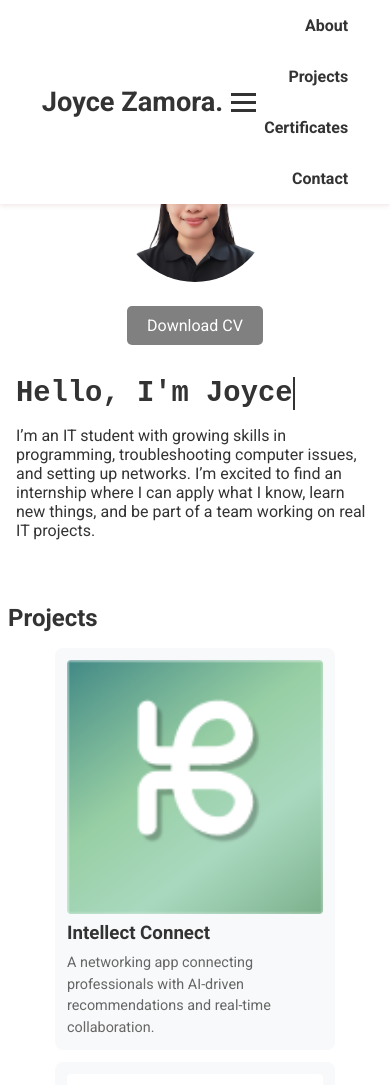
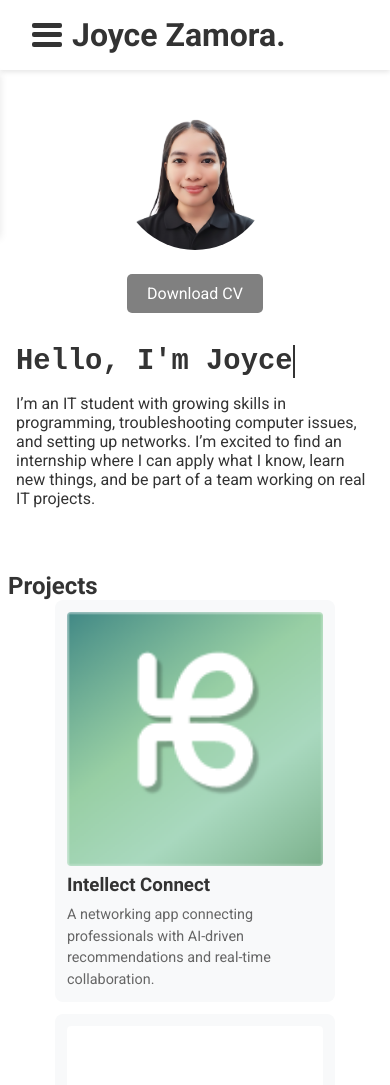
Before and after one commit to Jaiyanavida/MyPortfolio, a plain HTML site: page index.html in a window 390 px wide. Shown: the top 1085 px of the page. Drawn offline with Linux system fonts and the light colour scheme.

Commit message:
changes is html and css

```diff
--- a/index.html
+++ b/index.html
@@ -8,32 +8,32 @@
   <link href="https://fonts.googleapis.com/css2?family=Roboto:wght@400;700&display=swap" rel="stylesheet"/>
 
 </head>
-<body style="padding-top: 100px; margin: 0;">
+<body style="padding-top: 50px; margin: 0;">
 
- <header style="position: fixed; top: 0; left: 0; width: 100%; background-color: white; z-index: 1000; padding: 1rem 0; box-shadow: 0 2px 5px rgba(133, 43, 43, 0.1);">
-  <div style="display: flex; justify-content: space-between; align-items: center; padding: 0 1rem; max-width: 1200px; margin: 0 auto; flex-wrap: wrap;">
-
-    <h1 style="margin: 0; font-size: 1.7rem;">Joyce Zamora.</h1>
-
-    <!-- Hamburger Button -->
-    <button id="hamburger" style="display: none; background: none; border: none; cursor: pointer; padding: 0.5rem; z-index: 1001;">
-      <span style="display: block; width: 25px; height: 3px; background: #333; margin: 5px 0;"></span>
-      <span style="display: block; width: 25px; height: 3px; background: #333; margin: 5px 0;"></span>
-      <span style="display: block; width: 25px; height: 3px; background: #333; margin: 5px 0;"></span>
-    </button>
+<header class="header">
+  <div class="header-container">
+    <!-- Hamburger + Logo -->
+    <div class="logo-container">
+      <button class="hamburger" aria-label="Toggle navigation">
+        <span></span>
+        <span></span>
+        <span></span>
+      </button>
+      <h1 class="logo">Joyce Zamora.</h1>
+    </div>
 
     <!-- Navigation -->
-    <nav id="nav" style="flex: 1; text-align: right;">
-      <ul style="list-style: none; padding: 0; margin: 0; display: flex; justify-content: center; gap: 2rem; flex-wrap: wrap;">
-        <li><a href="#about" style="text-decoration: none; color: #333; font-weight: bold;">About</a></li>
-        <li><a href="#projects" style="text-decoration: none; color: #333; font-weight: bold;">Projects</a></li>
-        <li><a href="#certificates" style="text-decoration: none; color: #333; font-weight: bold;">Certificates</a></li>
-        <li><a href="#contact" style="text-decoration: none; color: #333; font-weight: bold;">Contact</a></li>
+    <nav class="nav">
+      <ul>
+        <li><a href="#about">About</a></li>
+        <li><a href="#projects">Projects</a></li>
+        <li><a href="#certificates">Certificates</a></li>
+        <li><a href="#contact">Contact</a></li>
       </ul>
     </nav>
-
   </div>
 </header>
+
 
 
   <section id="about" class="hero" style="display: flex; align-items: center; justify-content: center; flex-wrap: wrap; gap: 2rem;">
@@ -233,31 +233,15 @@
 
   <!-- JavaScript for Hamburger Menu Toggle -->
   <script>
-    const hamburger = document.getElementById('hamburger');
-    const nav = document.getElementById('nav');
+  const hamburger = document.querySelector('.hamburger');
+  const nav = document.querySelector('header nav');
 
-    hamburger.addEventListener('click', () => {
-      nav.classList.toggle('active');
-      hamburger.classList.toggle('active'); // Optional: Animate hamburger to X
-    });
+  hamburger.addEventListener('click', () => {
+    nav.classList.toggle('active');
+    hamburger.classList.toggle('open'); // Optional: animate hamburger
+  });
+</script>
 
-    // Close menu when a link is clicked (mobile UX)
-    const navLinks = nav.querySelectorAll('a');
-    navLinks.forEach(link => {
-      link.addEventListener('click', () => {
-        nav.classList.remove('active');
-        hamburger.classList.remove('active');
-      });
-    });
-
-    // Optional: Close menu on window resize (if switching to desktop)
-    window.addEventListener('resize', () => {
-      if (window.innerWidth > 768) {
-        nav.classList.remove('active');
-        hamburger.classList.remove('active');
-      }
-    });
-  </script>
 
 </body>
 </html>
--- a/style.css
+++ b/style.css
@@ -22,51 +22,87 @@ body {
   font-family: 'Roboto', sans-serif;
   background-color: #fff;
   color: var(--text-dark);
+  padding-top: 100px; /* Adjust for fixed header */
+}
+
+/* ========== HEADER & NAV ========== */
+header {
+  position: fixed;
+  top: 0;
+  left: 0;
+  width: 100%;
+  background-color: white;
+  z-index: 1000;
+  padding: 1rem 2rem;
+  box-shadow: var(--shadow);
+}
+
+.header-container {
+  display: flex;
+  align-items: center;
+  justify-content: space-between; /* Logo/hamburger left, nav right */
+  max-width: 1200px;
+  margin: 0 auto;
+  gap: 1rem;
+}
+
+.logo-container {
+  display: flex;
+  align-items: center;
+  gap: 10px; /* Space between hamburger and logo */
+}
+
+.logo {
+  font-size: 2rem;
   margin: 0;
+}
+
+/* Hamburger */
+.hamburger {
+  display: none; /* Desktop hidden */
+  flex-direction: column;
+  justify-content: space-around;
+  width: 30px;
+  height: 29px;
+  background: transparent;
+  border: none;
+  cursor: pointer;
   padding: 0;
 }
 
-/* ========== HEADER & NAV ========== */
-@media (max-width: 768px) {
-  #hamburger {
-    display: block !important;
-  }
-
-  #nav ul {
-    flex-direction: column;
-    gap: 1rem;
-    background: white;
-    width: 100%;
-    padding: 1rem 0;
-  }
+.hamburger span {
+  display: block;
+  width: 100%;
+  height: 5px;
+  background-color: var(--primary-color);
+  border-radius: 2px;
+  transition: all 0.3s ease;
 }
 
-/* Fixed Header */
-header {
-    display: flex;
-    align-items: center;
-    justify-content: space-between;
-    flex-wrap: wrap;       /* allows items to move on small screens */
+.hamburger.open span:nth-child(1) {
+  transform: rotate(45deg) translate(5px, 5px);
 }
 
-header h1 {
-  margin: 0;
-  font-size: 2rem;
+.hamburger.open span:nth-child(2) {
+  opacity: 0;
 }
 
+.hamburger.open span:nth-child(3) {
+  transform: rotate(-45deg) translate(5px, -5px);
+}
+
+/* Navigation */
 header nav ul {
   list-style: none;
+  display: flex;
+  gap: 2rem;
+  margin: 0.5rem 0 0 0;
   padding: 0;
-  margin: 0.5rem 0 0 0;
-  display: flex;
-  justify-content: center;
-  gap: 2rem;
-  flex-wrap: wrap;
 }
 
 header nav a {
   text-decoration: none;
-  color: #333;
+  color: var(--primary-color);
   font-weight: bold;
   transition: color 0.3s;
 }
@@ -75,18 +111,33 @@ header nav a:hover {
   color: #007bff;
 }
 
-/* Body Padding */
-body {
-  padding-top: 100px; /* Adjust based on header height */
-  margin: 0;
-  scroll-behavior: smooth; /* Move from html if needed */
+/* Mobile Navigation */
+@media (max-width: 768px) {
+  .hamburger {
+    display: flex;
+  }
+
+  header nav {
+    position: absolute;
+    top: 100%;
+    left: 0;
+    width: 200px;
+    background-color: white;
+    transform: translateX(-100%);
+    transition: transform 0.3s ease;
+    box-shadow: 0 4px 8px rgba(0,0,0,0.1);
+  }
+
+  header nav.active {
+    transform: translateX(0);
+  }
+
+  header nav ul {
+    flex-direction: column;
+    gap: 1rem;
+    padding: 1rem;
+  }
 }
-
-/* Smooth Scrolling for Whole Page */
-html {
-  scroll-behavior: smooth;
-}
-
 
 /* ========== SECTIONS ========== */
 section {
@@ -110,6 +161,23 @@ section {
   margin-bottom: 1rem;
 }
 
+/* Mobile & tablet fix for hero section */
+@media (max-width: 1024px) {
+  #about.hero {
+    flex-direction: column;
+    align-items: center;
+    justify-content: flex-start;
+    padding-top: 50px; /* Push content below fixed header */
+    gap: 1.5rem;
+    text-align: center;
+  }
+
+  #about.hero img {
+    width: 150px;
+    height: 150px;
+  }
+}
+
 .typing-container {
   font-family: monospace;
   font-size: 2rem;
@@ -122,7 +190,7 @@ section {
 
 @keyframes typing {
   from { width: 0 }
-  to { width: 16ch } /* Adjust as needed */
+  to { width: 16ch }
 }
 
 @keyframes blink {
@@ -130,21 +198,19 @@ section {
 }
 
 /* ========== PROJECTS ========== */
-/* Projects Section Styling (Narrower Cards, Constrained Width) */
 #projects {
-  padding: 4rem 1rem; /* Space from header/sections */
-  max-width: 900px; /* Constrains overall section width (adjust if needed) */
-  margin: 0 auto; /* Centers the section */
+  padding: 4rem 1rem;
+  max-width: 900px;
+  margin: 0 auto;
 }
 
 .projects-grid {
   display: flex;
-  flex-wrap: wrap; /* Wraps after ~3 cards */
-  gap: 1rem; /* Tighter space between cards (reduced from 1.5rem) */
-  justify-content: space-around; /* Even spacing; centers 4th card */
-  align-items: flex-start; /* Aligns card tops */
-  padding: 1rem 0; /* Vertical padding */
-  width: 100%; /* Full width of constrained container */
+  flex-wrap: wrap;
+  gap: 1rem;
+  justify-content: space-around;
+  align-items: flex-start;
+  width: 100%;
 }
 
 .project {
@@ -153,11 +219,11 @@ section {
   border-radius: 8px;
   transition: box-shadow 0.3s ease, transform 0.3s ease;
   padding: 1rem;
-  background-color: #f8f9fa; /* Light background */
-  flex: 0 1 calc(30% - 0.7rem); /* Narrower: ~30% width minus gap; allows wrapping after 3 */
-  min-width: 200px; /* Reduced min-width for compactness */
-  max-width: 250px; /* Reduced max-width to prevent stretching */
-  box-sizing: border-box; /* Includes padding in width */
+  background-color: #f8f9fa;
+  flex: 0 1 calc(30% - 0.7rem);
+  min-width: 200px;
+  max-width: 250px;
+  box-sizing: border-box;
 }
 
 .project img {
@@ -175,13 +241,12 @@ section {
 }
 
 .project p {
-  margin: 0.5rem 0 0 0; /* Compact description */
+  margin: 0.5rem 0 0 0;
   color: #666;
   line-height: 1.5;
-  font-size: 0.9rem; /* Slightly smaller text for less height/width */
+  font-size: 0.9rem;
 }
 
-/* Hover Effects */
 .project:hover {
   box-shadow: 0 4px 12px rgba(0, 0, 0, 0.15);
   transform: translateY(-5px);
@@ -195,55 +260,39 @@ section {
   color: #007bff;
 }
 
-/* Responsive: Even Narrower on Tablet/Mobile */
+/* Responsive adjustments */
 @media (max-width: 1024px) {
   #projects {
-    max-width: 700px; /* Tighter on tablets */
+    max-width: 700px;
   }
 
   .project {
-    flex: 0 1 calc(45% - 0.55rem); /* ~2 per row on tablets */
-    min-width: 180px; /* Smaller min */
+    flex: 0 1 calc(45% - 0.55rem);
+    min-width: 180px;
     max-width: 220px;
   }
 }
 
 @media (max-width: 768px) {
   #projects {
-    max-width: 100%; /* Full width on mobile but padded */
-    padding: 2rem 0.5rem; /* Less padding */
+    max-width: 100%;
+    padding: 2rem 0.5rem;
   }
 
   .projects-grid {
-    gap: 0.75rem; /* Even tighter gap */
+    gap: 0.75rem;
     justify-content: center;
   }
 
   .project {
-    flex: none; /* Full width when stacked */
+    flex: none;
     width: 100%;
-    max-width: 280px; /* Limits even on mobile */
-    min-width: auto;
-    padding: 0.75rem; /* Less internal padding */
+    max-width: 280px;
+    padding: 0.75rem;
   }
 }
 
-.download-cv {
-  display: inline-block;
-  padding: 10px 20px;
-  background-color: #007bff;
-  color: white;
-  text-decoration: none;
-  border-radius: 5px;
-  transition: background-color 0.3s;
-}
-
-.download-cv:hover {
-  background-color: #808080;
-}
-
 /* ========== CERTIFICATES ========== */
-/* Certificates Section Styling */
 .certificates-container {
   max-width: 1200px;
   margin: 0 auto;
@@ -251,18 +300,18 @@ section {
 }
 
 .certificates-grid {
-  display: flex; /* Horizontal row by default */
-  flex-wrap: nowrap; /* No wrapping for initial 3 */
-  overflow-x: auto; /* Horizontal scroll if needed on small screens */
+  display: flex;
+  flex-wrap: nowrap;
+  overflow-x: auto;
   gap: 1rem;
-  justify-content: flex-start; /* Left-align the row */
-  padding: 1rem 0; /* Vertical padding */
-  scrollbar-width: thin; /* Slim scrollbar on Firefox */
-  -ms-overflow-style: none; /* Hide scrollbar on IE/Edge */
+  justify-content: flex-start;
+  padding: 1rem 0;
+  scrollbar-width: thin;
+  -ms-overflow-style: none;
 }
 
 .certificates-grid::-webkit-scrollbar {
-  height: 6px; /* Thin horizontal scrollbar on Chrome/Safari */
+  height: 6px;
 }
 
 .certificates-grid::-webkit-scrollbar-track {
@@ -274,12 +323,11 @@ section {
   border-radius: 3px;
 }
 
-/* Expanded State: Switch to Grid for All Certificates */
 .certificates-grid.expanded {
-  flex-wrap: wrap; /* Allow wrapping to multiple rows */
-  overflow-x: visible; /* No scroll needed */
-  justify-content: center; /* Center the grid */
-  display: grid; /* Fallback to grid for better multi-row layout */
+  display: grid;
+  flex-wrap: wrap;
+  overflow-x: visible;
+  justify-content: center;
   grid-template-columns: repeat(auto-fit, minmax(250px, 1fr));
   gap: 1.5rem;
 }
@@ -289,10 +337,10 @@ section {
   border-radius: 8px;
   padding: 1rem;
   text-align: center;
-  box-shadow: 0 2px 5px rgba(0, 0, 0, 0.1);
+  box-shadow: var(--shadow);
   transition: transform 0.3s ease, box-shadow 0.3s ease;
-  flex: 0 0 250px; /* Fixed width for horizontal cards; shrinks on mobile */
-  min-width: 200px; /* Minimum for readability */
+  flex: 0 0 250px;
+  min-width: 200px;
   max-width: 250px;
 }
 
@@ -310,18 +358,15 @@ section {
   font-weight: 500;
 }
 
-/* Hide Extra Certificates Initially */
 .certificate-item.hidden {
   display: none;
 }
 
-/* Hover Effect */
 .certificate-item:hover {
   transform: translateY(-3px);
   box-shadow: 0 4px 12px rgba(0, 0, 0, 0.15);
 }
 
-/* Toggle Button Styling */
 .toggle-btn {
   display: block;
   margin: 2rem auto 0;
@@ -345,34 +390,6 @@ section {
   outline-offset: 2px;
 }
 
-/* Responsive Adjustments */
-@media (max-width: 768px) {
-  .certificates-grid {
-    gap: 0.75rem;
-    padding: 0.5rem;
-  }
-
-  .certificate-item {
-    flex: 0 0 200px; /* Smaller cards on mobile */
-    min-width: 180px;
-  }
-
-  .certificates-grid.expanded {
-    grid-template-columns: repeat(auto-fit, minmax(180px, 1fr));
-    gap: 1rem;
-  }
-
-  .toggle-btn {
-    width: 100%;
-    max-width: 300px;
-  }
-}
-
-@media (min-width: 769px) and (max-width: 1024px) {
-  .certificates-grid.expanded {
-    grid-template-columns: repeat(auto-fit, minmax(220px, 1fr));
-  }
-}
 /* ========== CONTACT FORM ========== */
 .contact form {
   display: flex;
@@ -397,7 +414,7 @@ button {
   font-size: 1rem;
   cursor: pointer;
   border-radius: 4px;
-  transition:  0.3s ease;
+  transition: 0.3s ease;
 }
 
 button:hover {
@@ -441,6 +458,26 @@ footer {
   section {
     padding: 2rem 1rem;
   }
+
+  .certificates-grid {
+    gap: 0.75rem;
+    padding: 0.5rem;
+  }
+
+  .certificate-item {
+    flex: 0 0 200px;
+    min-width: 180px;
+  }
+
+  .certificates-grid.expanded {
+    grid-template-columns: repeat(auto-fit, minmax(180px, 1fr));
+    gap: 1rem;
+  }
+
+  .toggle-btn {
+    width: 100%;
+    max-width: 300px;
+  }
 }
 
 @media (max-width: 480px) {
@@ -460,3 +497,9 @@ footer {
     font-size: 0.9rem;
   }
 }
+
+@media (min-width: 769px) and (max-width: 1024px) {
+  .certificates-grid.expanded {
+    grid-template-columns: repeat(auto-fit, minmax(220px, 1fr));
+  }
+}
```
